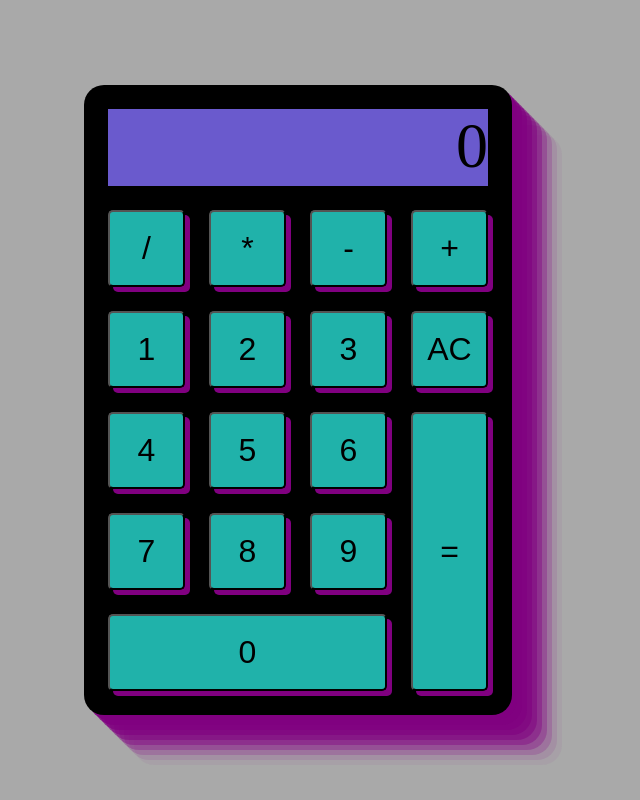
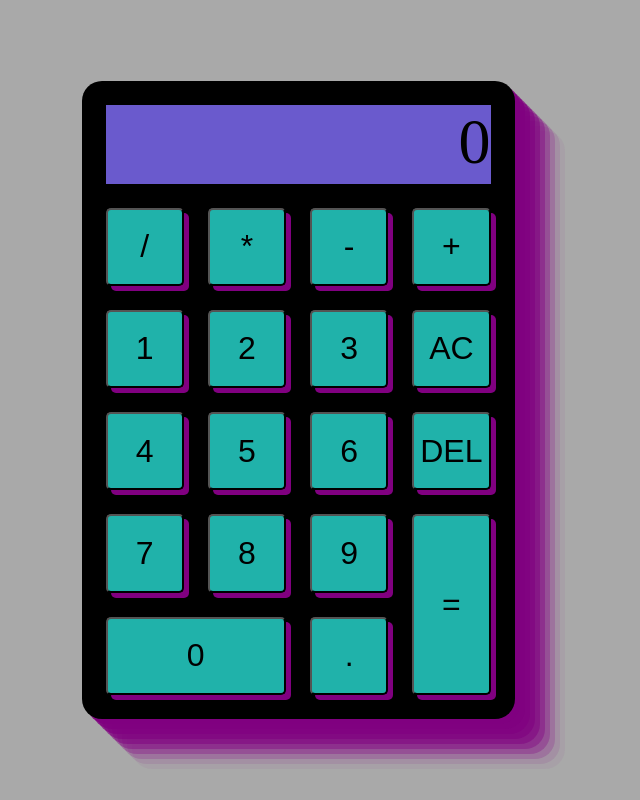
Before and after one commit to MorelliCode/calculator, a plain HTML site: page index.html in a window 1280 px wide. Shown: the whole page, without its empty margins (342-982 px from the left). Drawn offline with Linux system fonts and the light colour scheme.

Commit message:
Add DEL and . buttons to interface.

```diff
--- a/index.html
+++ b/index.html
@@ -11,22 +11,24 @@
 <body>
     <div class="calc-body">
         <div class="display">0</div>
-        <button class="button square" data-function="calc">/</button>
-        <button class="button square" data-function="calc">*</button>
-        <button class="button square" data-function="calc">-</button>
-        <button class="button square" data-function="calc">+</button>
-        <button class="button square" data-function="number">1</button>
-        <button class="button square" data-function="number">2</button>
-        <button class="button square" data-function="number">3</button>
-        <button class="button square" id="clear">AC</button>
-        <button class="button square" data-function="number">4</button>
-        <button class="button square" data-function="number">5</button>
-        <button class="button square" data-function="number">6</button>
-        <button class="button square" data-function="number">7</button>
-        <button class="button square" data-function="number">8</button>
-        <button class="button square" data-function="number">9</button>
-        <button class="long button" id="equals">=</button>
-        <button class="wide button" data-function="number">0</button>
+        <button class="button square" data-function>/</button>
+        <button class="button square" data-function>*</button>
+        <button class="button square" data-function>-</button>
+        <button class="button square" data-function>+</button>
+        <button class="button square" data-number>1</button>
+        <button class="button square" data-number>2</button>
+        <button class="button square" data-number>3</button>
+        <button class="button square" data-allClear>AC</button>
+        <button class="button square" data-number>4</button>
+        <button class="button square" data-number>5</button>
+        <button class="button square" data-number>6</button>
+        <button class="button square" data-delete>DEL</button>
+        <button class="button square" data-number>7</button>
+        <button class="button square" data-number>8</button>
+        <button class="button square" data-number>9</button>
+        <button class="long button" data-equals>=</button>
+        <button class="wide button" data-number>0</button>
+        <button class="button square" data-number>.</button>
     </div>
 </body>
 </html>
--- a/style.css
+++ b/style.css
@@ -59,10 +59,10 @@ button:active {
 }
 
 .long {
-    grid-row: 4 / span 3;
+    grid-row: 5 / span 2;
     grid-column: 4;
 }
 
 .wide {
-    grid-column: 1 / span 3;
+    grid-column: 1 / span 2;
 }
```
